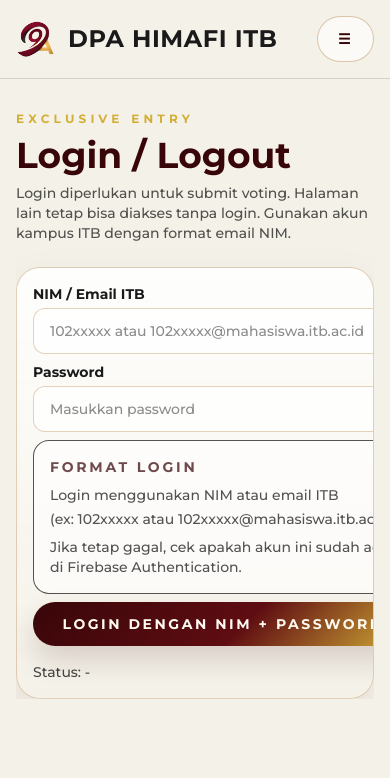
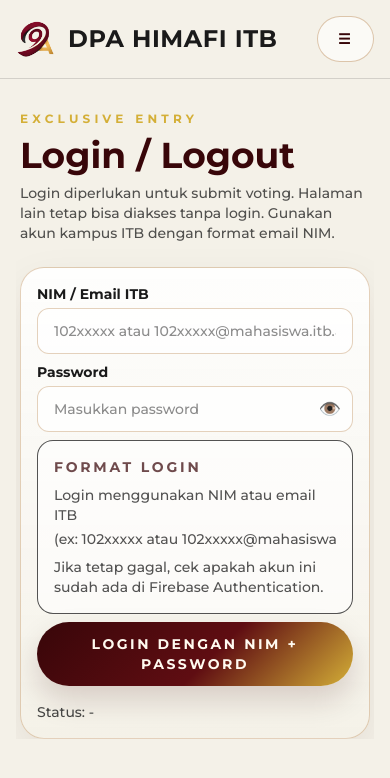
Before and after one commit to zhuoyaazh/dpa-himafi, a Next.js app: page /login in a window 390 px wide. Shown: the top 778 px of the page. Built offline with nearby package versions, Linux system fonts and the light colour scheme; no server answers.

Commit message:
overflow login fixed

```diff
--- a/src/app/login/page.tsx
+++ b/src/app/login/page.tsx
@@ -114,8 +114,8 @@ export default function LoginPage() {
   }
 
   return (
-    <section className="mx-auto w-full max-w-3xl space-y-6 overflow-x-hidden">
-      <header className="space-y-2">
+    <section className="mx-auto w-full min-w-0 max-w-3xl space-y-6 overflow-x-hidden px-1">
+      <header className="min-w-0 space-y-2">
         <p className="section-kicker">Exclusive Entry</p>
         <h1 className="section-title">Login / Logout</h1>
         <p className="max-w-2xl text-sm text-foreground/75">
@@ -124,12 +124,12 @@ export default function LoginPage() {
         </p>
       </header>
 
-      <div className="gold-card space-y-4 overflow-hidden p-4 text-sm sm:p-6">
+      <div className="gold-card min-w-0 space-y-4 overflow-hidden p-4 text-sm sm:p-6">
         {isLoading ? <p>Mengecek status login...</p> : null}
 
         {!isLoading && !user ? (
-          <form className="grid gap-3" onSubmit={onSubmit}>
-            <div className="grid min-w-0 gap-2">
+          <form className="grid min-w-0 w-full gap-3" onSubmit={onSubmit}>
+            <div className="grid min-w-0 w-full gap-2">
               <label className="grid min-w-0 gap-1">
                 <span className="font-semibold text-[--maroon]">NIM / Email ITB</span>
                 <input
@@ -143,7 +143,7 @@ export default function LoginPage() {
               </label>
               <label className="grid min-w-0 gap-1">
                 <span className="font-semibold text-[--maroon]">Password</span>
-                <div className="relative min-w-0">
+                <div className="relative min-w-0 w-full">
                   <input
                     type={showPassword ? "text" : "password"}
                     value={password}
@@ -163,14 +163,16 @@ export default function LoginPage() {
                   </button>
                 </div>
               </label>
-              <div className="rounded-2xl border border-[--gold-soft] bg-white/60 p-4 text-foreground/75">
+              <div className="min-w-0 overflow-hidden rounded-2xl border border-[--gold-soft] bg-white/60 p-4 text-foreground/75">
                 <p className="subtitle-strong">Format Login</p>
                 <p className="mt-2 break-words text-sm">
                 Login menggunakan NIM atau email ITB
                 </p>
-                <p className="mt-1 overflow-x-auto whitespace-nowrap text-sm">
-                  (ex: 102xxxxx atau 102xxxxx@{PRIMARY_CAMPUS_EMAIL_DOMAIN})
-                </p>
+                <div className="mt-1 w-full min-w-0 overflow-x-auto">
+                  <p className="whitespace-nowrap text-sm">
+                    (ex: 102xxxxx atau 102xxxxx@{PRIMARY_CAMPUS_EMAIL_DOMAIN})
+                  </p>
+                </div>
                 <p className="mt-2 text-sm">
                   Jika tetap gagal, cek apakah akun ini sudah ada di Firebase Authentication.
                 </p>
@@ -187,10 +189,15 @@ export default function LoginPage() {
         ) : null}
 
         {!isLoading && user ? (
-          <div className="space-y-3 rounded-2xl border border-[--gold-soft] bg-white/60 p-4">
-            <p>
-              Login sebagai: <span className="inline-block max-w-full overflow-x-auto whitespace-nowrap align-bottom font-medium">{user.email}</span>
-            </p>
+          <div className="min-w-0 space-y-3 overflow-hidden rounded-2xl border border-[--gold-soft] bg-white/60 p-4">
+            <div className="min-w-0">
+              Login sebagai:{" "}
+              <span className="inline-block max-w-full min-w-0 align-bottom">
+                <span className="block w-full max-w-full overflow-x-auto whitespace-nowrap font-medium">
+                  {user.email}
+                </span>
+              </span>
+            </div>
             {!isCampusEmail(user.email ?? "") ? (
               <p className="text-foreground/80">
                 Email ini bukan domain kampus ITB. Voting akan ditolak.
```
